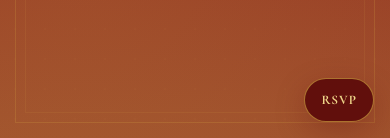
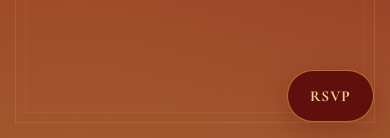
Before and after one commit to jarugulavenkat7/wedding-invite, a React (Create React App) app: page / in a window 390 px wide. Shown: the part 706-844 px from the top of the page. Built offline with nearby package versions, Linux system fonts and the light colour scheme; a web font is replaced by a local one.

Commit message:
Update App.css

```diff
--- a/src/App.css
+++ b/src/App.css
@@ -240,7 +240,7 @@ label {
   display: inline-flex;
   align-items: center;
   gap: 0.65rem;
-  padding: 0.85rem 1.1rem;
+  padding: 1.1rem 1.6rem;
   border: 1px solid rgba(212, 168, 67, 0.65);
   border-radius: 999px;
   background: rgba(92, 10, 10, 0.92);
@@ -258,12 +258,12 @@ label {
 }
 
 .rsvp-fab-icon {
-  font-size: 1.2rem;
+  font-size: 1.5rem;
 }
 
 .rsvp-fab-text {
   font-family: 'Cormorant Garamond', serif;
-  font-size: 0.95rem;
+  font-size: 1.1rem;
   font-weight: 700;
   letter-spacing: 1px;
   text-transform: uppercase;
@@ -1019,11 +1019,11 @@ label {
   .rsvp-fab {
     right: 1rem;
     bottom: 1rem;
-    padding: 0.8rem 1rem;
+    padding: 1rem 1.4rem;
   }
 
   .rsvp-fab-text {
-    font-size: 0.82rem;
+    font-size: 0.95rem;
   }
 
   .hero-names {
```
